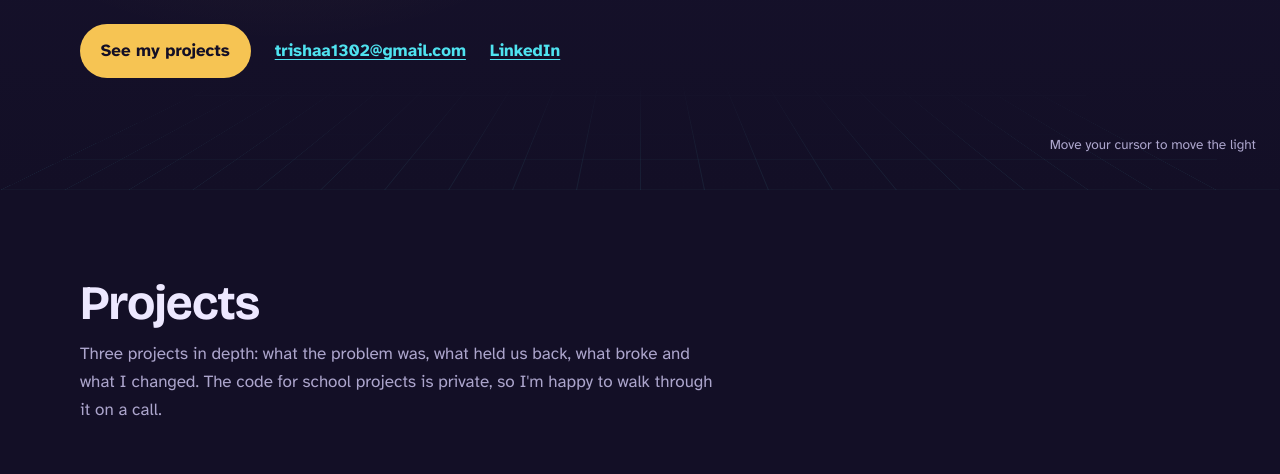
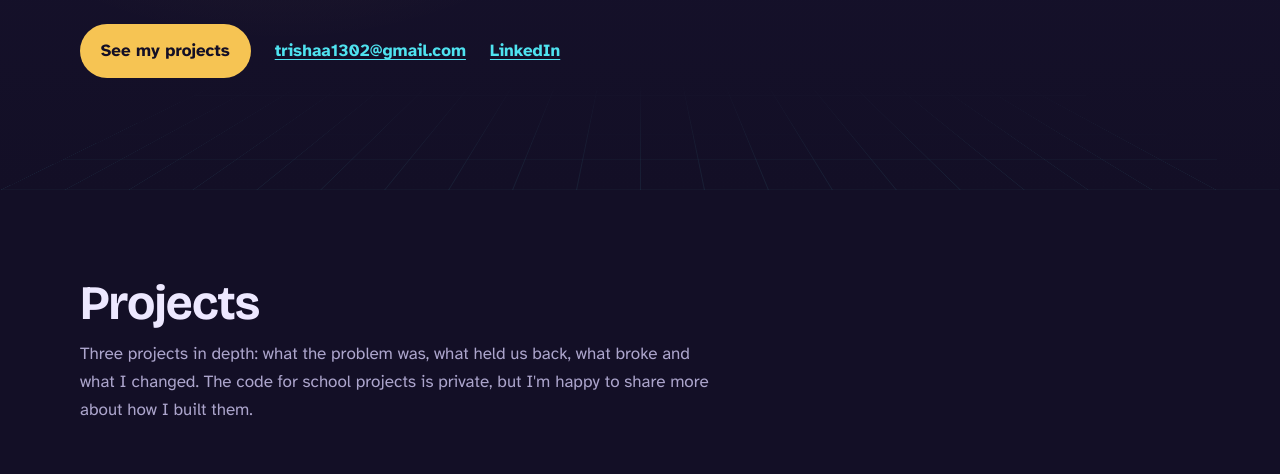
Before and after one commit to duhbee/duhbee.github.io, a plain HTML site: page index.html in a window 1280 px wide. Shown: the part 600-1074 px from the top of the page. Drawn offline with nearby package versions, Linux system fonts and the light colour scheme.

Commit message:
Add files via upload

```diff
--- a/index.html
+++ b/index.html
@@ -134,14 +134,13 @@ footer{padding:2.5rem 0 3rem;color:var(--muted);font-size:.9rem;border-top:1px s
       <a href="https://www.linkedin.com/in/trishatan-chenqiaoting">LinkedIn</a>
     </div>
   </div>
-  <p class="hint" aria-hidden="true">Move your cursor to move the light</p>
 </header>
 
 <main>
 <section id="work">
   <div class="wrap">
     <h2 class="section-title">Projects</h2>
-    <p class="section-lede">Three projects in depth: what the problem was, what held us back, what broke and what I changed. The code for school projects is private, so I'm happy to walk through it on a call.</p>
+    <p class="section-lede">Three projects in depth: what the problem was, what held us back, what broke and what I changed. The code for school projects is private, but I'm happy to share more about how I built them.</p>
 
     <article class="case" data-accent="gold" aria-labelledby="lastact">
       <div class="media">
@@ -307,7 +306,7 @@ footer{padding:2.5rem 0 3rem;color:var(--muted);font-size:.9rem;border-top:1px s
 </main>
 
 <footer>
-  <div class="wrap">Trisha Tan, Singapore. School project code is private and available to walk through on request.</div>
+  <div class="wrap">Trisha Tan, Singapore. School project code is private. Ask me if you'd like to know more about how I built something.</div>
 </footer>
 
 <script>
```
